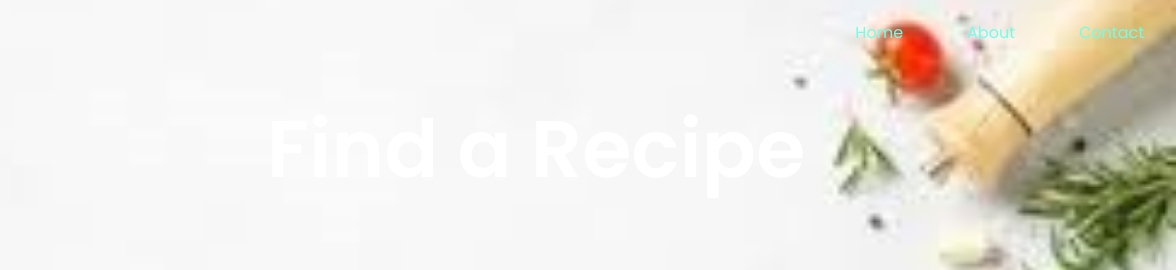
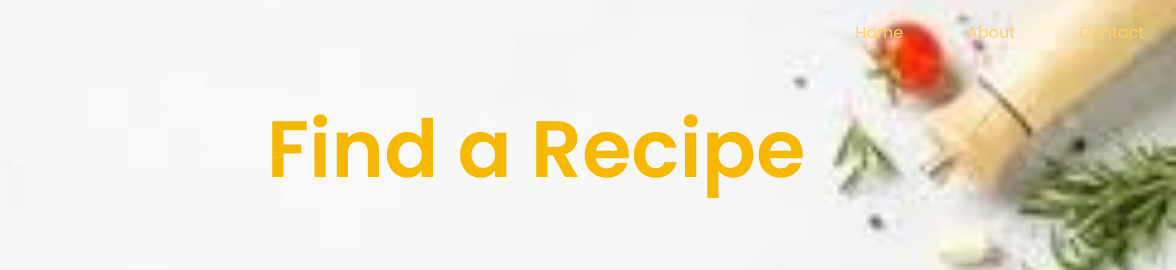
Before and after one commit to Deepak16-code/FlavorFusion-InnovateX, a plain HTML site: page index.html in a window 1280 px wide. Shown: the top 270 px of the page, 104-1280 px from the left. Drawn offline with Linux system fonts and the light colour scheme.

Commit message:
Updated nav colors and title color

```diff
--- a/assets/style.css
+++ b/assets/style.css
@@ -74,6 +74,7 @@ body{
     background-color:hsla(0, 0%, 0%, 0);
     padding: 1rem;
     display: block;
+    color: #FFD166;
 }
 .menu-bar li:hover{
     background-color:hsla(0, 0%, 0%, 0);
@@ -102,7 +103,7 @@ body{
   font-size: 5rem;
   padding-top: 1.5rem;
   font-weight: 600;
-  color: var(--color3);
+  color: #F7B801;
 }
 
 .search-wrapper{
```
